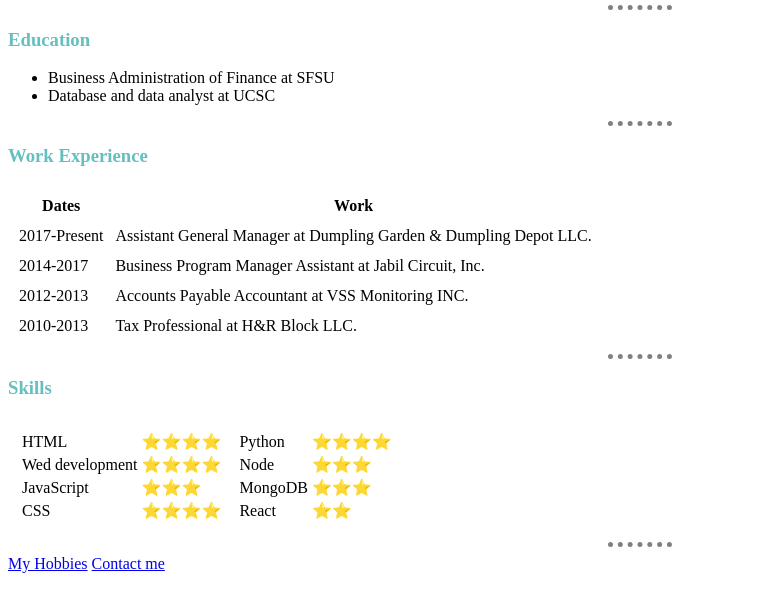
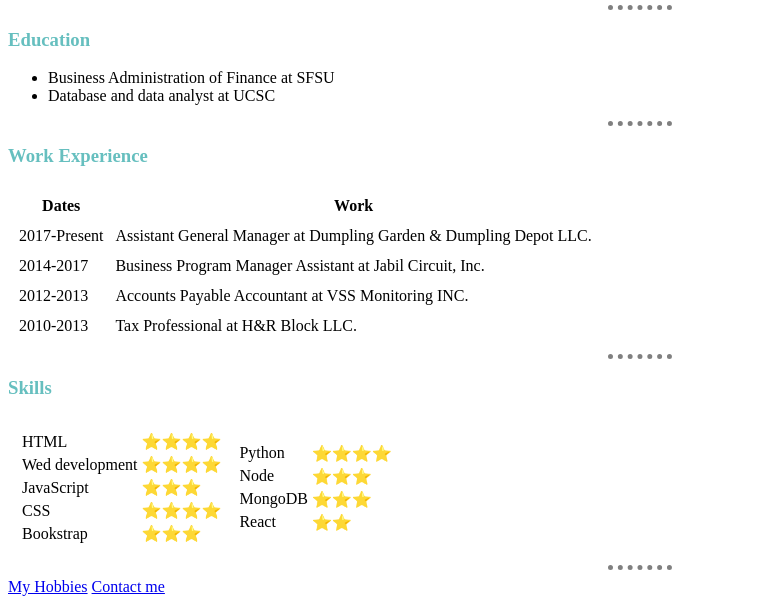
Before and after one commit to rina001/CV, a plain HTML site: page index.html in a window 1280 px wide. Shown: the part 202-806 px from the top of the page, without its empty margins (0-782 px from the left). Drawn offline with Linux system fonts and the light colour scheme.

Commit message:
Updated index.html

```diff
--- a/index.html
+++ b/index.html
@@ -80,6 +80,10 @@
               <td>CSS</td>
               <td>⭐⭐⭐⭐</td>
             </tr>
+            <tr>
+              <td>Bookstrap</td>
+              <td>⭐⭐⭐</td>
+            </tr>
           </table>
         </td>
         <td>
```
